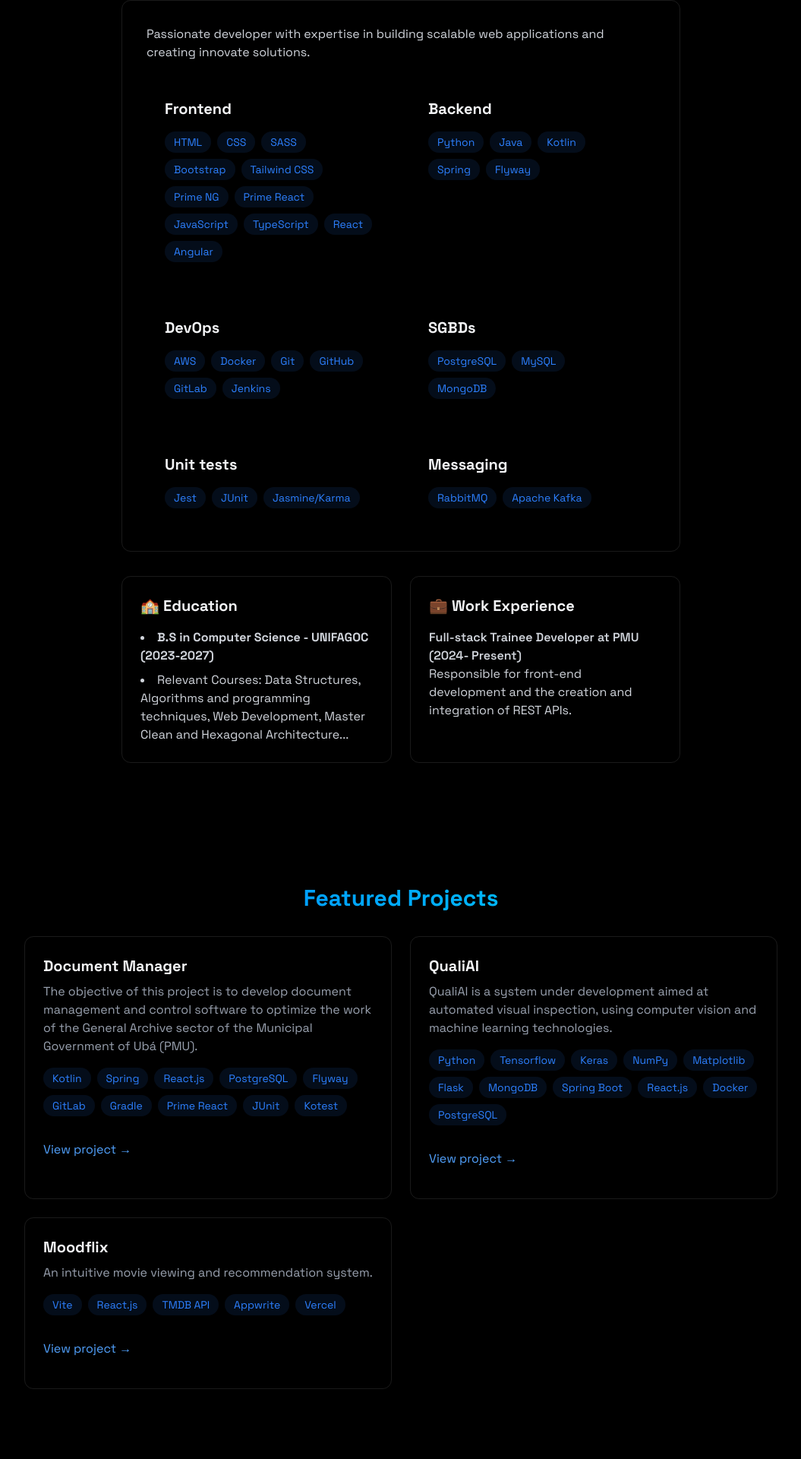
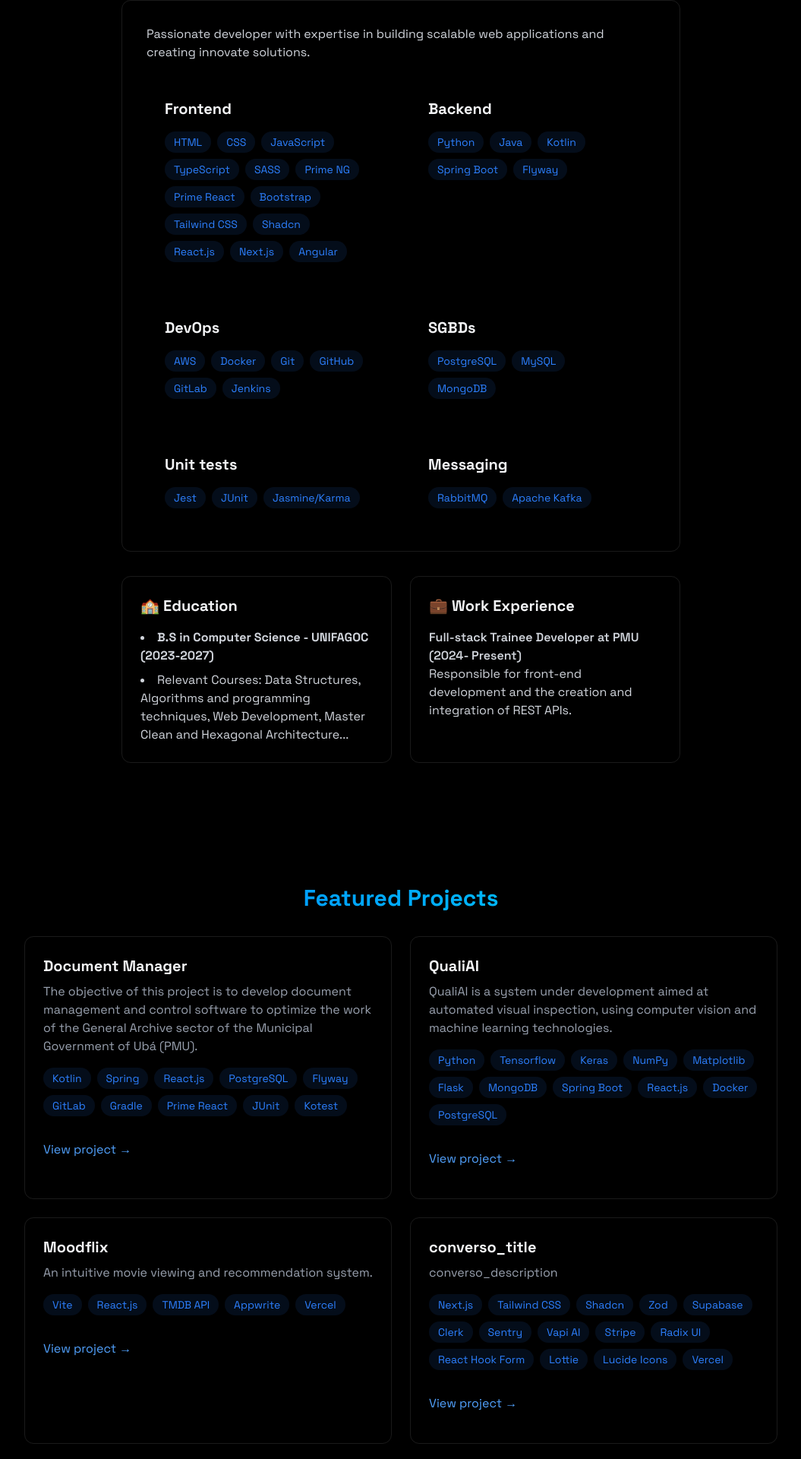
Before and after one commit to lucasrodriguescunha/beautiful-portfolio, a React (Vite) app: page / in a window 1280 px wide. Shown: the part 948-2868 px from the top of the page at 76% size, without its empty margins (112-1167 px from the left). Built offline with nearby package versions, Linux system fonts and the light colour scheme.

Commit message:
feat: added new project Converso

```diff
--- a/src/components/LoadingScreen.jsx
+++ b/src/components/LoadingScreen.jsx
@@ -1,6 +1,6 @@
-import { useEffect, useState } from "react";
+import {useEffect, useState} from "react";
 
-export const LoadingScreen = ({ onComplete }) => {
+export const LoadingScreen = ({onComplete}) => {
     const [text, setText] = useState("");
     const fullText = "<Hello World />";
 
--- a/src/components/MobileMenu.jsx
+++ b/src/components/MobileMenu.jsx
@@ -1,7 +1,7 @@
-import { useTranslation } from "react-i18next";
+import {useTranslation} from "react-i18next";
 
-export const MobileMenu = ({ menuOpen, setMenuOpen }) => {
-    const { t, i18n } = useTranslation();
+export const MobileMenu = ({menuOpen, setMenuOpen}) => {
+    const {t, i18n} = useTranslation();
 
     const handleChangeLanguage = (e) => {
         e.preventDefault();
--- a/src/components/sections/About.jsx
+++ b/src/components/sections/About.jsx
@@ -1,20 +1,22 @@
-import { RevealOnScroll } from "../RevealOnScroll";
-import { useTranslation } from "react-i18next";
+import {RevealOnScroll} from "../RevealOnScroll";
+import {useTranslation} from "react-i18next";
 
 export const About = () => {
-    const { t } = useTranslation();
+    const {t} = useTranslation();
 
     const frontendSkills = [
         "HTML",
         "CSS",
+        "JavaScript",
+        "TypeScript",
         "SASS",
+        "Prime NG",
+        "Prime React",
         "Bootstrap",
         "Tailwind CSS",
-        "Prime NG",
-        "Prime React",
-        "JavaScript",
-        "TypeScript",
-        "React",
+        "Shadcn",
+        "React.js",
+        "Next.js",
         "Angular"
     ];
 
@@ -22,7 +24,7 @@
         "Python",
         "Java",
         "Kotlin",
-        "Spring",
+        "Spring Boot",
         "Flyway"
     ];
 
--- a/src/components/sections/Projects.jsx
+++ b/src/components/sections/Projects.jsx
@@ -1,8 +1,8 @@
-import { RevealOnScroll } from "../RevealOnScroll"
-import { useTranslation } from "react-i18next";
+import {RevealOnScroll} from "../RevealOnScroll"
+import {useTranslation} from "react-i18next";
 
 export const Projects = () => {
-    const { t } = useTranslation();
+    const {t} = useTranslation();
 
     return (
         <section
@@ -17,7 +17,8 @@
                     </h2>
 
                     <div className="grid grid-cols-1 md:grid-cols-2 gap-6">
-                        <div className="p-6 rounded-xl border border-white/10 hover:-translate-y-1 hover:border-blue-500/30 hover:shadow-[0_2px_8px_rgba(59, 130, 246, 0.1)] transition-all">
+                        <div
+                            className="p-6 rounded-xl border border-white/10 hover:-translate-y-1 hover:border-blue-500/30 hover:shadow-[0_2px_8px_rgba(59, 130, 246, 0.1)] transition-all">
                             <h3 className="text-xl font-bold mb-2"> {t('document_manager_title')} </h3>
                             <p className="text-gray-400 mb-4">
                                 {t('document_manager_description')}
@@ -42,7 +43,8 @@
                             </div>
                         </div>
 
-                        <div className="p-6 rounded-xl border border-white/10 hover:-translate-y-1 hover:border-blue-500/30 hover:shadow-[0_2px_8px_rgba(59, 130, 246, 0.1)] transition-all">
+                        <div
+                            className="p-6 rounded-xl border border-white/10 hover:-translate-y-1 hover:border-blue-500/30 hover:shadow-[0_2px_8px_rgba(59, 130, 246, 0.1)] transition-all">
                             <h3 className="text-xl font-bold mb-2"> {t('qualiai_title')} </h3>
                             <p className="text-gray-400 mb-4">
                                 {t('qualiai_description')}
@@ -68,13 +70,41 @@
                             </div>
                         </div>
 
-                        <div className="p-6 rounded-xl border border-white/10 hover:-translate-y-1 hover:border-blue-500/30 hover:shadow-[0_2px_8px_rgba(59, 130, 246, 0.1)] transition-all">
+                        <div
+                            className="p-6 rounded-xl border border-white/10 hover:-translate-y-1 hover:border-blue-500/30 hover:shadow-[0_2px_8px_rgba(59, 130, 246, 0.1)] transition-all">
                             <h3 className="text-xl font-bold mb-2"> {t('moodflix_title')} </h3>
                             <p className="text-gray-400 mb-4">
                                 {t('moodflix_description')}
                             </p>
                             <div className="flex flex-wrap gap-2 mb-4">
                                 {["Vite", "React.js", "TMDB API", "Appwrite", "Vercel"].map((tech, key) => (
+                                    <span key={key} className="bg-blue-500/10 text-blue-500 py-1 px-3 rounded-full text-sm hover:bg-blue-500/20
+                                hover:shadow-[0_2px_8px_rgba(59, 130, 246, 0.2)] transition"
+                                    >
+                                        {tech}
+                                    </span>
+                                ))}
+                            </div>
+
+                            <div className="flex justify-between items-center">
+                                <a
+                                    href="https://moodflix-steel.vercel.app/"
+                                    target="_blank"
+                                    className="text-blue-400 hover:text-blue-300 transition-colors my-4"
+                                >
+                                    {t('view_project')} &#8594;
+                                </a>
+                            </div>
+                        </div>
+
+                        <div
+                            className="p-6 rounded-xl border border-white/10 hover:-translate-y-1 hover:border-blue-500/30 hover:shadow-[0_2px_8px_rgba(59, 130, 246, 0.1)] transition-all">
+                            <h3 className="text-xl font-bold mb-2"> {t('converso_title')} </h3>
+                            <p className="text-gray-400 mb-4">
+                                {t('converso_description')}
+                            </p>
+                            <div className="flex flex-wrap gap-2 mb-4">
+                                {["Next.js", "Tailwind CSS", "Shadcn", "Zod", "Supabase", "Clerk", "Sentry", "Vapi AI", "Stripe", "Radix UI", "React Hook Form", "Lottie", "Lucide Icons", "Vercel"].map((tech, key) => (
                                     <span key={key} className="bg-blue-500/10 text-blue-500 py-1 px-3 rounded-full text-sm hover:bg-blue-500/20
                                 hover:shadow-[0_2px_8px_rgba(59, 130, 246, 0.2)] transition"
                                     >
```
Also changed, not shown: src/components/Navbar.jsx (+6 -5 lines). Lines whose indentation alone changed are shown as unchanged.
